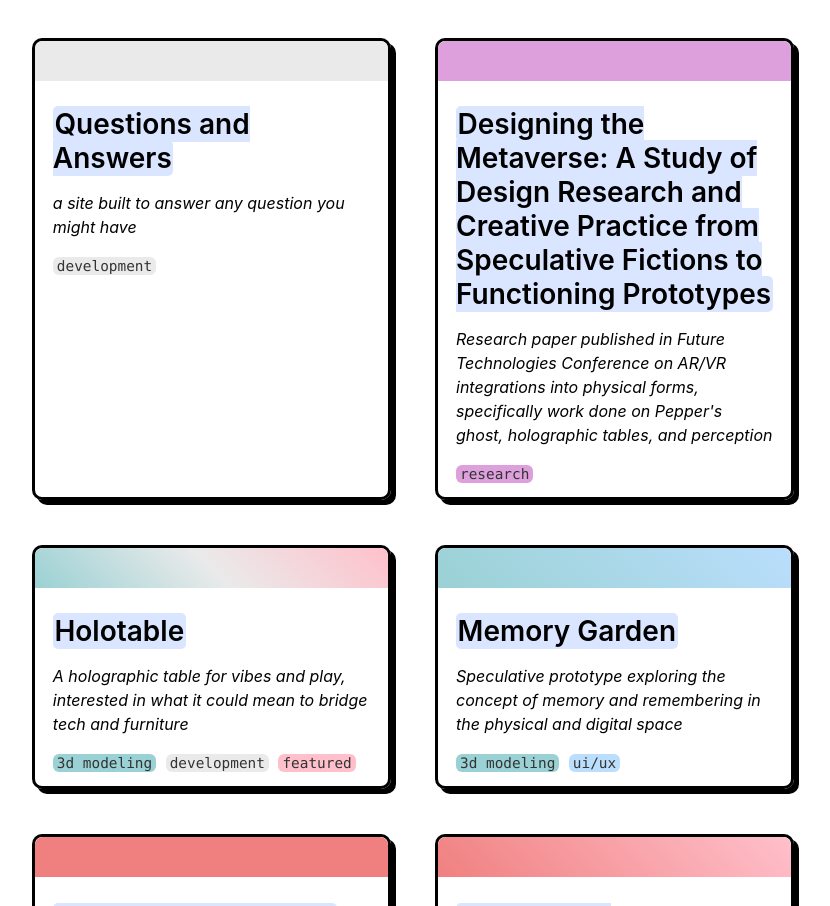
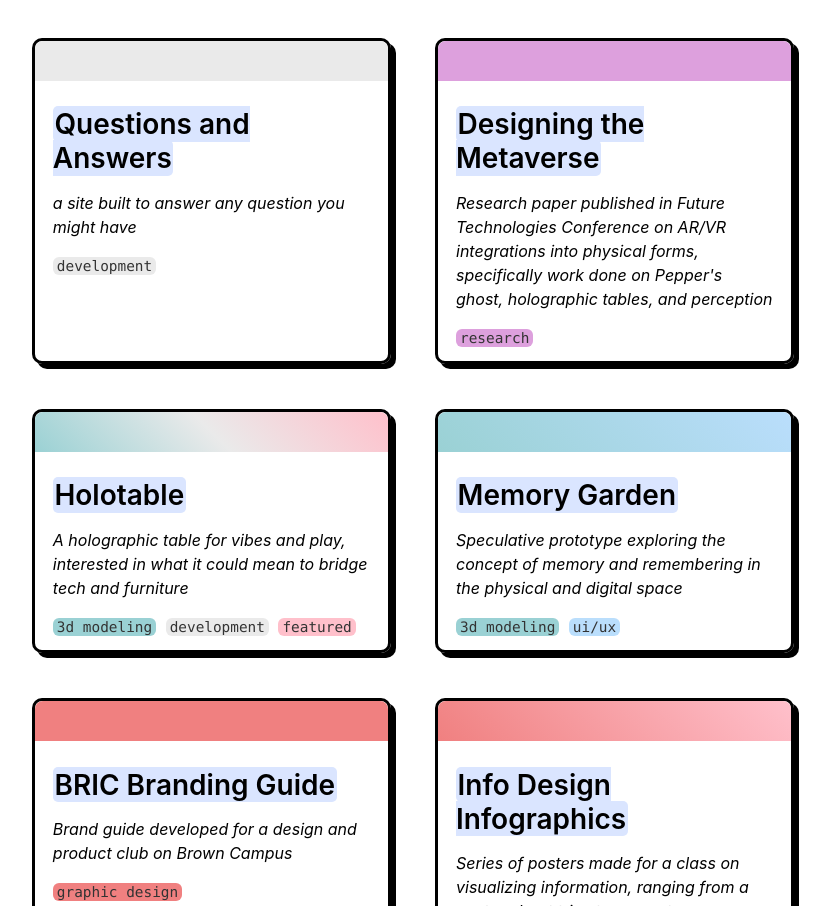
Before and after one commit to zhaovan/personal-site, a Next.js app: page /projects in a window 1280 px wide. Shown: the part 877-1783 px from the top of the page, without its empty margins (227-1057 px from the left). Built offline with nearby package versions, Linux system fonts and the light colour scheme; a web font is replaced by a local one.

Commit message:
fix title

```diff
--- a/data/projects.js
+++ b/data/projects.js
@@ -35,7 +35,7 @@ const projects = [
     tags: ["development"],
   },
   {
-    name: "Designing the Metaverse: A Study of Design Research and Creative Practice from Speculative Fictions to Functioning Prototypes",
+    name: "Designing the Metaverse",
     description:
       "Research paper published in Future Technologies Conference on AR/VR integrations into physical forms, specifically work done on Pepper's ghost, holographic tables, and perception",
     website: "https://link.springer.com/chapter/10.1007/978-3-031-18458-1_38",
```
